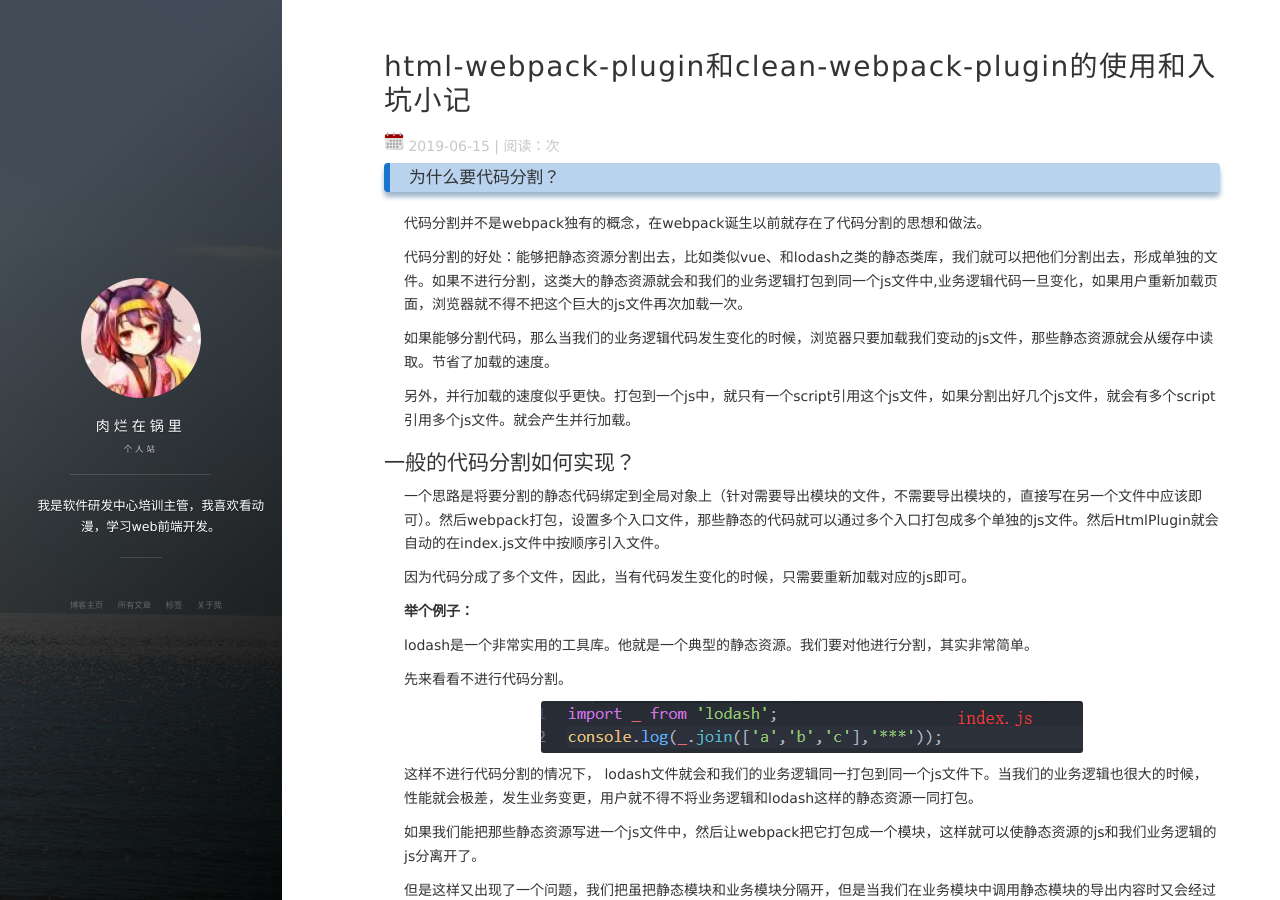
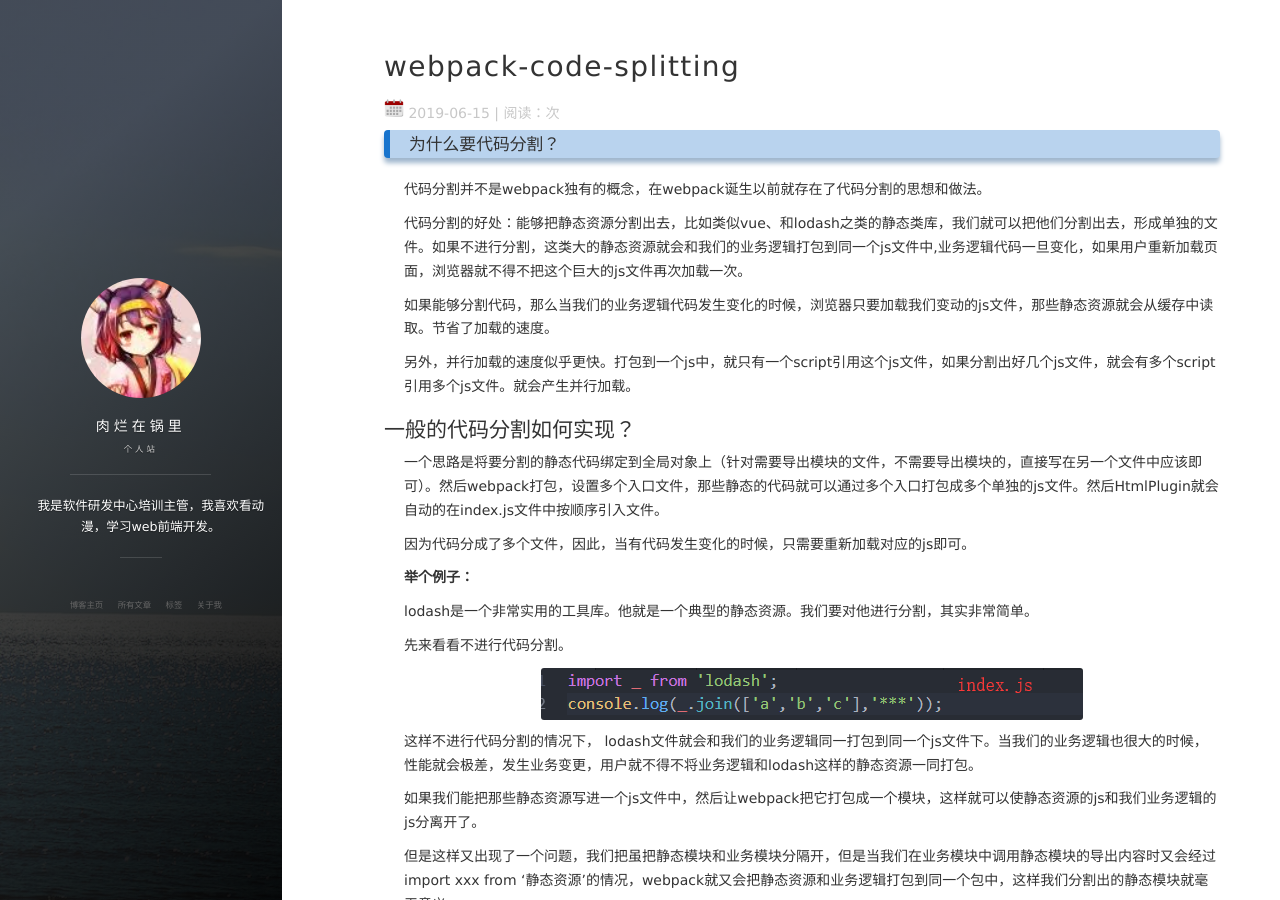
Before and after one commit to FDirectionClear/fdirectionclear.github.io, a Jekyll site: the page built from _posts/2019-08-09-webpack-Code-Splitting.md, in a window 1280 px wide and 900 px high. Built offline with Jekyll 4.4.1, drawn with Linux system fonts in a browser that asks for light colours; nearby versions of some CDN libraries; comment, search, counter and statistics services are not loaded.

Commit message:
Update 2019-08-09-webpack-Code-Splitting.md

```diff
--- a/_posts/2019-08-09-webpack-Code-Splitting.md
+++ b/_posts/2019-08-09-webpack-Code-Splitting.md
@@ -1,6 +1,6 @@
 ---
 layout: post
-title: html-webpack-plugin和clean-webpack-plugin的使用和入坑小记
+title: webpack-code-splitting
 date: 2019-06-15
 tag: webpack
 ---
```
